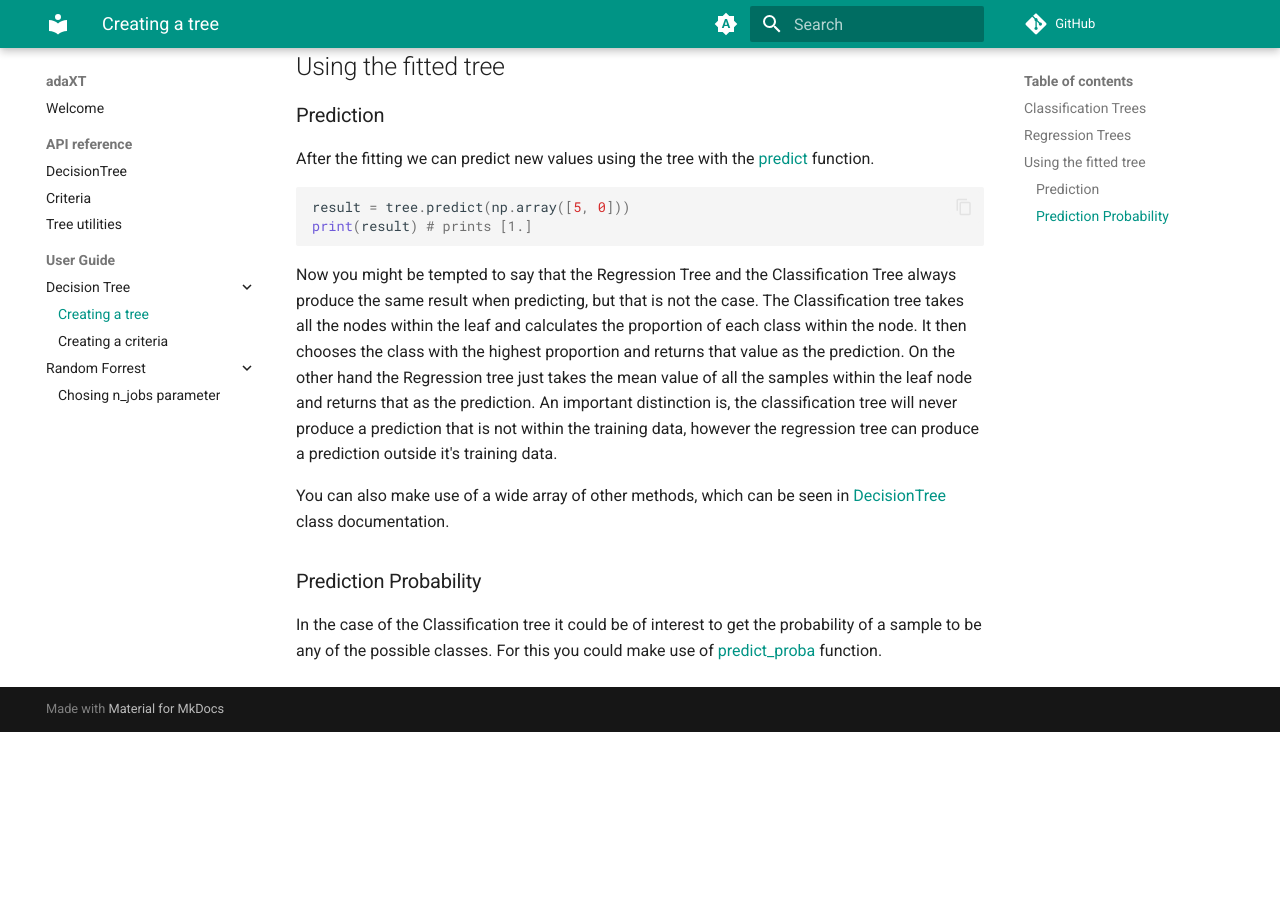
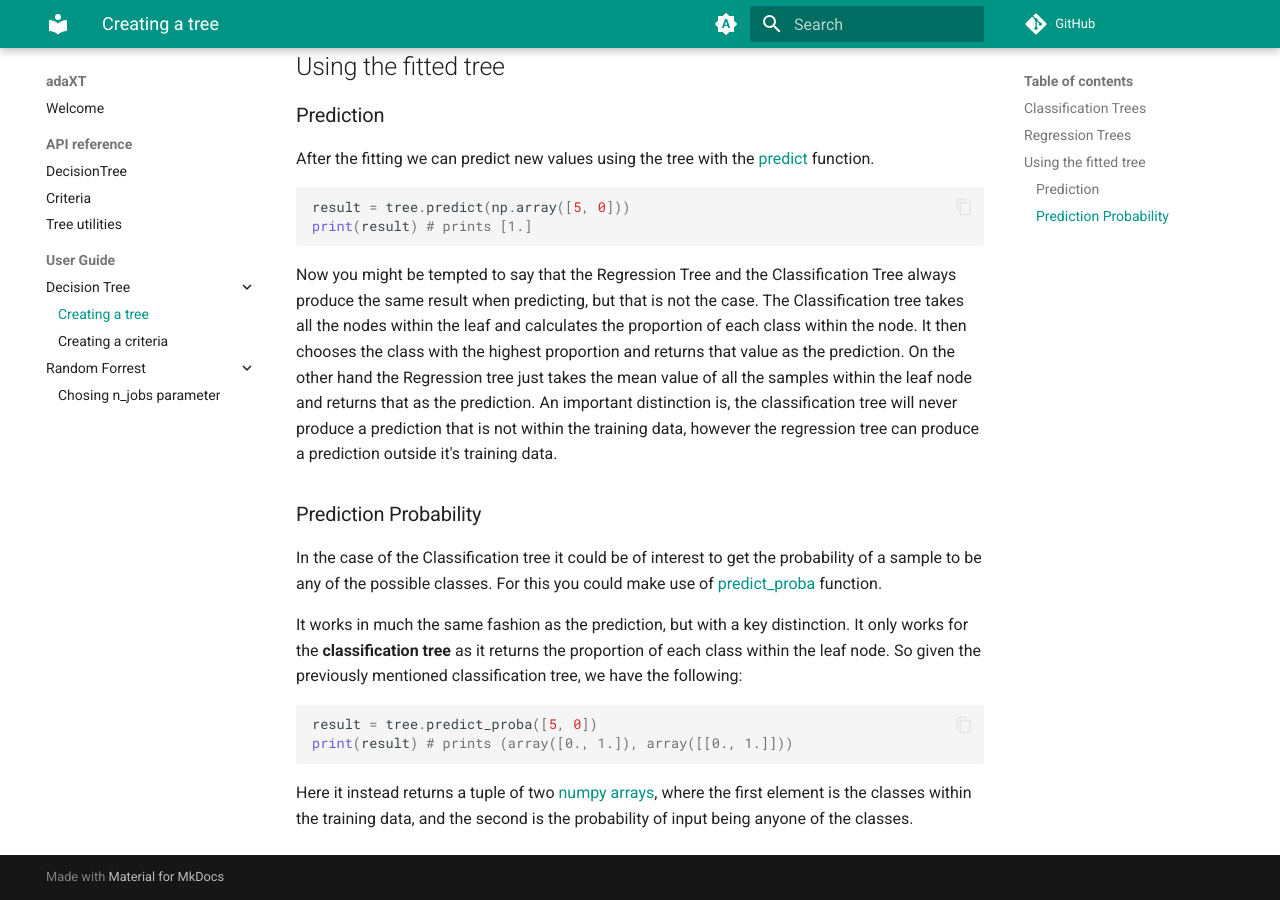
Before and after one commit to NiklasPfister/adaXT, an MkDocs documentation site: the page built from docs/decision_tree/examples/creatingATree.md, in a window 1280 px wide and 900 px high, scrolled down 969 px. Built offline with MkDocs 1.6.1 and Material for MkDocs 9.7.7, drawn with Linux system fonts in a browser that asks for light colours; comment, search, counter and statistics services are not loaded; before the commit the page ends 1701 px from its top, so only the background shows below that; some of the changed text lies outside the part shown.

Commit message:
proof reading creatingATree

````diff
--- a/docs/decision_tree/examples/creatingATree.md
+++ b/docs/decision_tree/examples/creatingATree.md
@@ -1,8 +1,9 @@
 # Decision Trees
 A [Decision Tree](https://en.wikipedia.org/wiki/Decision_tree) is a predictive model, which trained on previous data can be used to predict future outcomes. It takes on a tree like structure, where each internal node splits the data set based upon some threshold value on a given feature index.
 
+The [DecisionTree](../tree/DecisionTree.md) class is used when creating both a Regression and Classification tree.
+
 ## Classification Trees
-The [DecisionTree](../tree/DecisionTree.md) class is used when creating both a Regression and Classification tree.
 ```py
 from adaXT.decision_tree import DecisionTree
 from adaXT.decision_tree.criteria import Gini_index
@@ -38,7 +39,12 @@ Now you might be tempted to say that the Regression Tree and the Classification
 On the other hand the Regression tree just takes the mean value of all the samples within the leaf node and returns that as the prediction.
 An important distinction is, the classification tree will never produce a prediction that is not within the training data, however the regression tree can produce a prediction outside it's training data.
 
-You can also make use of a wide array of other methods, which can be seen in [DecisionTree](../tree/DecisionTree.md) class documentation.
-
 ### Prediction Probability
 In the case of the Classification tree it could be of interest to get the probability of a sample to be any of the possible classes. For this you could make use of [predict_proba](../tree/DecisionTree.md#adaXT.decision_tree.DecisionTree.DecisionTree.predict_proba) function.
+
+It works in much the same fashion as the prediction, but with a key distinction. It only works for the **classification tree** as it returns the proportion of each class within the leaf node. So given the previously mentioned classification tree, we have the following:
+```py
+result = tree.predict_proba([5, 0])
+print(result) # prints (array([0., 1.]), array([[0., 1.]]))
+```
+Here it instead returns a tuple of two [numpy arrays](https://numpy.org/doc/stable/reference/generated/numpy.array.html), where the first element is the classes within the training data, and the second is the probability of input being anyone of the classes.
````
Also changed, not shown: other parts of docs/decision_tree/examples/creatingATree.md (+2 -2 lines).
